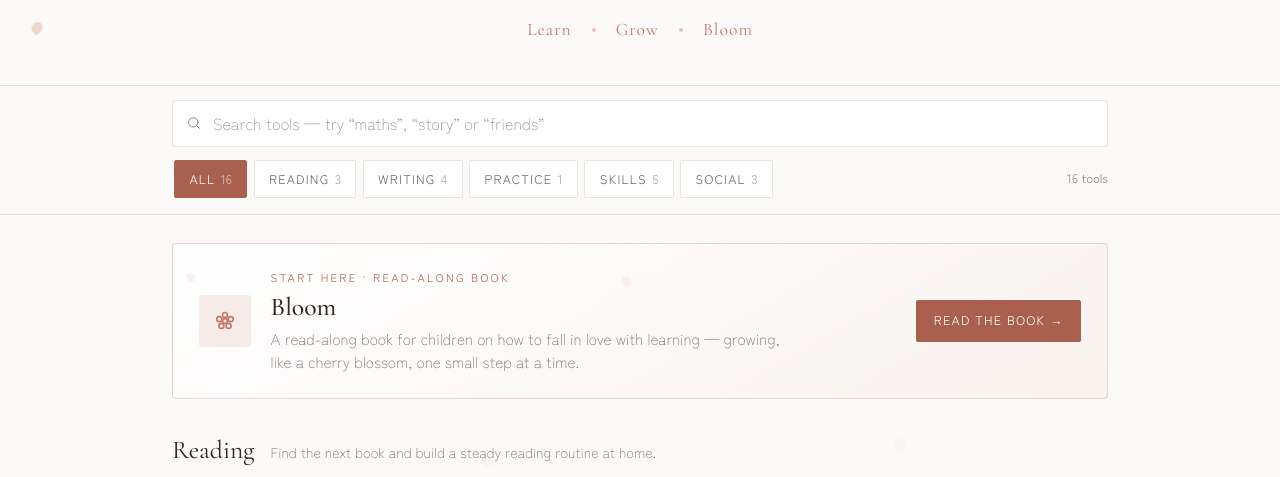
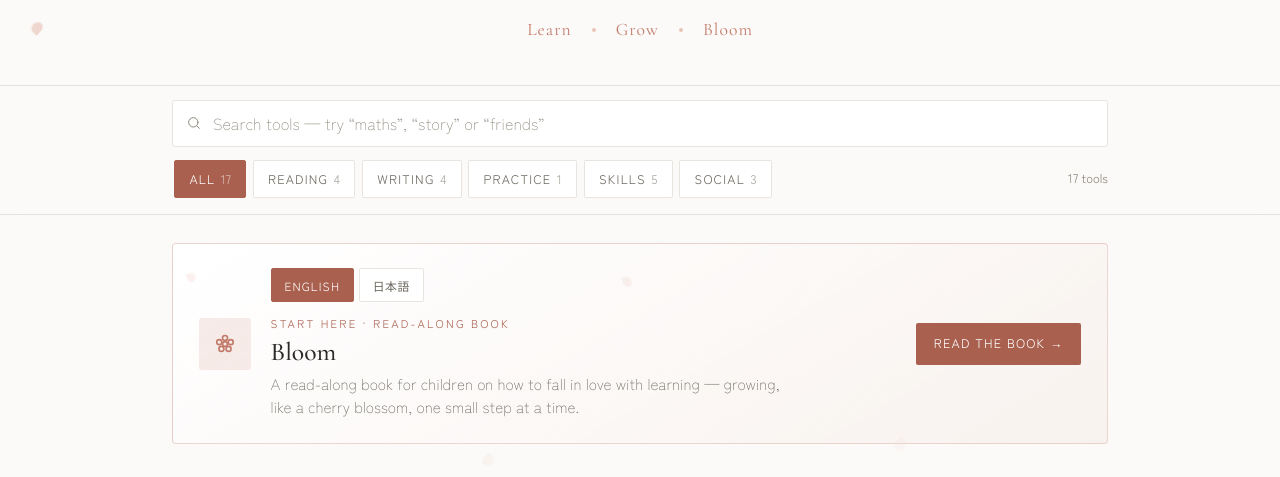
Before and after one commit to axelnorwood/axelnorwood.github.io, a plain HTML site: page index.html in a window 1280 px wide. Shown: the part 283-760 px from the top of the page. Drawn offline with nearby package versions, Linux system fonts and the light colour scheme.

Commit message:
Add Bloom book card with language selection
Added a new card for the 'Bloom' book with language tabs and updated the layout for better accessibility.

```diff
--- a/index.html
+++ b/index.html
@@ -345,6 +345,15 @@ main{padding:1rem 0 2rem;scroll-margin-top:var(--toolbar-h)}
 .card.is-book .card-icon svg{width:26px;height:26px}
 .card.is-book .card-title{font-size:1.6rem}
 .card.is-book .card-desc{font-size:.95rem;max-width:520px}
+.booktabs{display:inline-flex;gap:.3rem;margin-bottom:.7rem}
+.booktabs button{font-family:var(--sans);font-size:.74rem;letter-spacing:.1em;text-transform:uppercase;color:var(--text-secondary);background:var(--surface);border:1px solid var(--border);border-radius:2px;padding:.4rem .8rem;min-height:34px;cursor:pointer;transition:all .2s ease}
+.booktabs button:hover{color:var(--accent-strong);border-color:rgba(194,123,106,.4);background:var(--accent-soft)}
+.booktabs button[aria-selected="true"]{color:#fff;background:var(--accent-strong);border-color:var(--accent-strong)}
+.booktabs button[lang="ja"]{letter-spacing:.05em;text-transform:none}
+a.book-cta{text-decoration:none;transition:background .2s ease}
+a.book-cta:hover{background:var(--accent)}
+.card.book-tabs:hover{transform:none}
+.group.books:not([hidden]){display:grid;gap:.75rem}
 .eyebrow{
   font-size:.7rem;
   letter-spacing:.2em;
@@ -519,19 +528,30 @@ main{padding:1rem 0 2rem;scroll-margin-top:var(--toolbar-h)}
 
 <main class="container" id="tools">
 
-  <!-- Featured -->
-  <section class="group" aria-label="Featured book">
-    <a href="bloom.html" class="card is-book" data-cat="skills">
+  <!-- Featured: Bloom, one card with a tab for each language -->
+  <section class="group books" aria-label="Featured book">
+    <div class="card is-book book-tabs" data-cat="reading">
       <div class="card-icon">
         <svg viewBox="0 0 24 24" fill="none" stroke="currentColor" stroke-width="1.5" stroke-linecap="round" stroke-linejoin="round" aria-hidden="true"><circle cx="12" cy="6.4" r="2.3"/><circle cx="17.3" cy="10.3" r="2.3"/><circle cx="15.3" cy="16.5" r="2.3"/><circle cx="8.7" cy="16.5" r="2.3"/><circle cx="6.7" cy="10.3" r="2.3"/><circle cx="12" cy="12" r="2.2"/></svg>
       </div>
       <div class="card-body">
-        <div class="eyebrow">Start here · Read-along book</div>
-        <div class="card-title">Bloom</div>
-        <div class="card-desc">A read-along book for children on how to fall in love with learning — growing, like a cherry blossom, one small step at a time.</div>
+        <div class="booktabs" role="tablist" aria-label="Book language">
+          <button type="button" role="tab" id="bt-en" aria-controls="bp-en" aria-selected="true" data-bl="en">English</button>
+          <button type="button" role="tab" id="bt-ja" aria-controls="bp-ja" aria-selected="false" data-bl="ja" lang="ja" tabindex="-1">日本語</button>
+        </div>
+        <div role="tabpanel" id="bp-en" aria-labelledby="bt-en">
+          <div class="eyebrow">Start here · Read-along book</div>
+          <div class="card-title">Bloom</div>
+          <div class="card-desc">A read-along book for children on how to fall in love with learning — growing, like a cherry blossom, one small step at a time.</div>
+        </div>
+        <div role="tabpanel" id="bp-ja" aria-labelledby="bt-ja" lang="ja" hidden>
+          <div class="eyebrow">ここから · 読み聞かせの本</div>
+          <div class="card-title">Bloom 日本語版</div>
+          <div class="card-desc">学ぶことを好きになるための本。桜の木のように、少しずつ育っていこう。</div>
+        </div>
       </div>
-      <span class="book-cta">Read the book →</span>
-    </a>
+      <a class="book-cta" id="bookCta" href="bloom.html">Read the book →</a>
+    </div>
   </section>
 
   <!-- Reading -->
@@ -681,6 +701,17 @@ main{padding:1rem 0 2rem;scroll-margin-top:var(--toolbar-h)}
         <div class="card-body">
           <div class="card-title">The Project Maker</div>
           <div class="card-desc">Turns a child's own idea into a buildable plan — guiding them from concept to materials to finished project, one step at a time.</div>
+        </div>
+        <span class="card-arrow" aria-hidden="true">→</span>
+      </a>
+
+      <a href="chorequest.html" class="card" data-cat="skills">
+        <div class="card-icon">
+          <svg viewBox="0 0 24 24" fill="none" stroke="currentColor" stroke-width="1.5" stroke-linecap="round" stroke-linejoin="round" aria-hidden="true"><path d="M12 2l3 6.5 7 .9-5.1 4.8 1.3 7L12 17.8 5.8 21.2l1.3-7L2 9.4l7-.9z"/></svg>
+        </div>
+        <div class="card-body">
+          <div class="card-title">Chore Quest</div>
+          <div class="card-desc">A family quest board where kids earn stars for real jobs around the house — with chores that grow from age 2 to 12, streaks, badges and a reward shop.</div>
         </div>
         <span class="card-arrow" aria-hidden="true">→</span>
       </a>
@@ -851,6 +882,34 @@ main{padding:1rem 0 2rem;scroll-margin-top:var(--toolbar-h)}
   if (valid.indexOf(initial) !== -1) filter = initial;
   apply();
 })();
+
+// Bloom card: one card, a tab per language; the button opens that edition
+(function(){
+  var tabs=[].slice.call(document.querySelectorAll('.booktabs [role=tab]'));
+  var cta=document.getElementById('bookCta');
+  if(!tabs.length||!cta) return;
+  var TEXT={en:['bloom.html','Read the book →'],ja:['bloom.html#ja','読む →']};
+  function pick(l,focus){
+    tabs.forEach(function(t){
+      var on=t.getAttribute('data-bl')===l;
+      t.setAttribute('aria-selected',String(on));
+      t.tabIndex=on?0:-1;
+      document.getElementById(t.getAttribute('aria-controls')).hidden=!on;
+      if(on&&focus) t.focus();
+    });
+    cta.href=TEXT[l][0]; cta.textContent=TEXT[l][1]; cta.lang=l;
+    try{localStorage.setItem('bloom-lang',l)}catch(e){}
+  }
+  tabs.forEach(function(t,i){
+    t.addEventListener('click',function(){pick(t.getAttribute('data-bl'))});
+    t.addEventListener('keydown',function(e){
+      if(e.key==='ArrowRight'||e.key==='ArrowLeft'){e.preventDefault();var n=tabs[(i+(e.key==='ArrowRight'?1:tabs.length-1))%tabs.length];pick(n.getAttribute('data-bl'),true)}
+    });
+  });
+  var start='en';
+  try{start=localStorage.getItem('bloom-lang')||((navigator.language||'').indexOf('ja')===0?'ja':'en')}catch(e){}
+  pick(start==='ja'?'ja':'en');
+})();
 </script>
 </body>
 </html>
```
